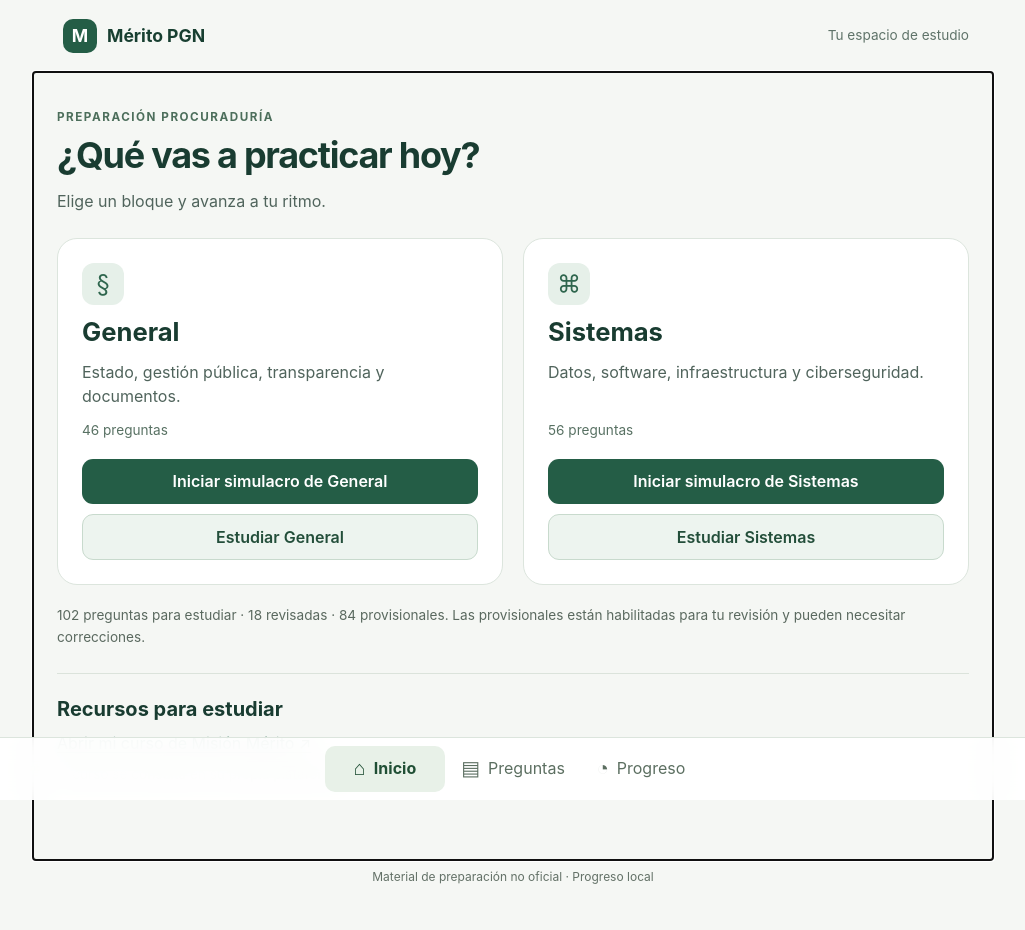
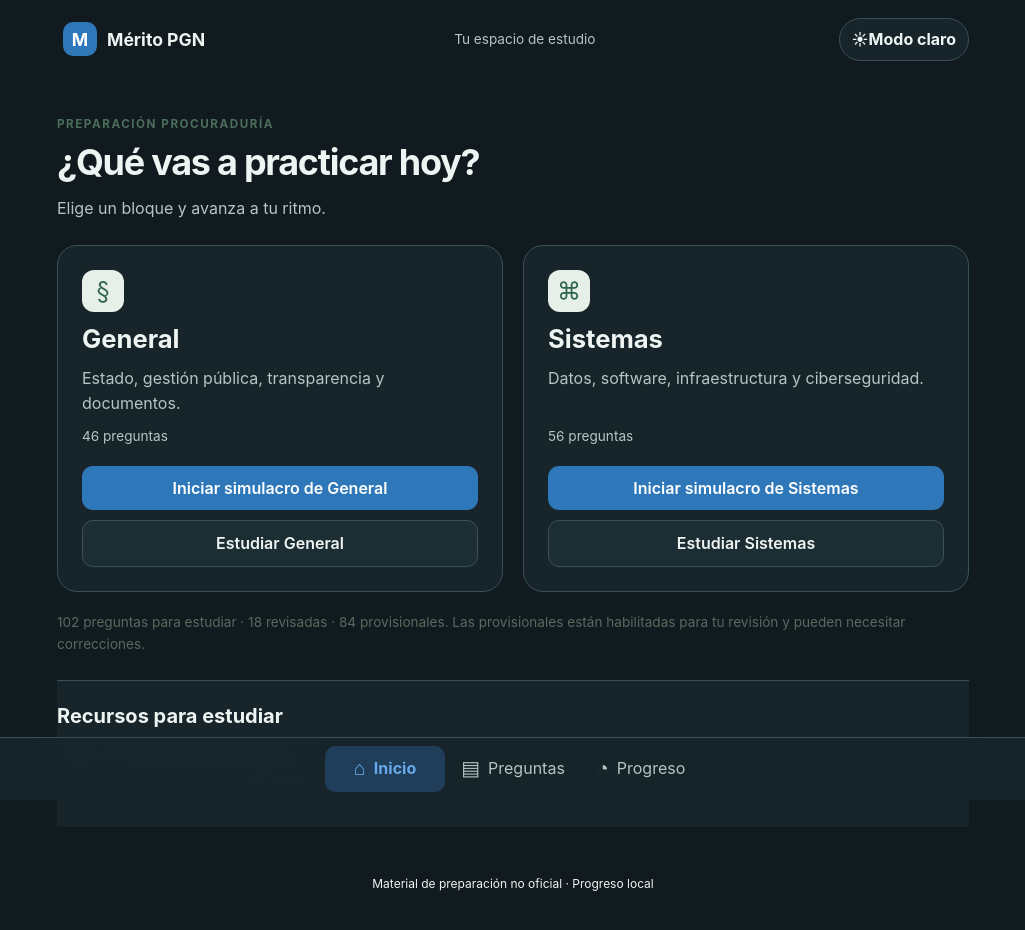
Before and after one commit to edwinscb/merito-pgn-app, a React (Vite) app: page / in a window 1280 px wide. Shown: the top 930 px of the page, without its empty margins (127-1152 px from the left). Built offline with nearby package versions, Linux system fonts and the light colour scheme; the HTML template or start-up script is replaced by a standard one.

Commit message:
feat: add dark theme and semantic response colors

```diff
--- a/index.html
+++ b/index.html
@@ -3,7 +3,7 @@
   <head>
     <meta charset="UTF-8" />
     <meta name="viewport" content="width=device-width, initial-scale=1.0" />
-    <meta name="theme-color" content="#132a23" />
+    <meta name="theme-color" content="#101a1f" />
     <meta
       name="description"
       content="Aplicativo personal de preparación para el Concurso PGN 2026."
--- a/src/App.tsx
+++ b/src/App.tsx
@@ -23,6 +23,16 @@ import {
   saveLearning,
 } from './domain/progress/learning-store'
 import './styles.css'
+
+type Theme = 'dark' | 'light'
+const THEME_KEY = 'merito-pgn-theme:v1'
+const readTheme = (): Theme => {
+  try {
+    return localStorage.getItem(THEME_KEY) === 'light' ? 'light' : 'dark'
+  } catch {
+    return 'dark'
+  }
+}
 
 const clock = (seconds: number) =>
   `${Math.floor(seconds / 60)}:${String(seconds % 60).padStart(2, '0')}`
@@ -230,6 +240,7 @@ function StudyQuestion({
 }
 
 export default function App() {
+  const [theme, setTheme] = useState<Theme>(readTheme)
   const mainRef = useRef<HTMLElement>(null)
   const [bank, setBank] = useState<StudyBank | null>(null)
   const [progress, setProgress] = useState<LearningProgress>(emptyProgress)
@@ -251,6 +262,17 @@ export default function App() {
   const [now, setNow] = useState(Date.now())
   const [confirmFinish, setConfirmFinish] = useState(false)
   const lastVisit = useRef(Date.now())
+  useEffect(() => {
+    document.documentElement.dataset.theme = theme
+    document
+      .querySelector('meta[name="theme-color"]')
+      ?.setAttribute('content', theme === 'dark' ? '#101a1f' : '#f5f8fb')
+    try {
+      localStorage.setItem(THEME_KEY, theme)
+    } catch {
+      /* preferencia no disponible */
+    }
+  }, [theme])
   useEffect(() => {
     mainRef.current?.focus({ preventScroll: true })
     window.scrollTo(0, 0)
@@ -405,7 +427,7 @@ export default function App() {
     progress.attempts.filter((a) => a.correct).length +
     completed.reduce((n, s) => n + scoreSession(s).correct, 0)
   return (
-    <div className="app">
+    <div className="app" data-theme={theme}>
       <a href="#contenido" className="skip-link">
         Saltar al contenido
       </a>
@@ -414,6 +436,17 @@ export default function App() {
           <span className="brand-icon">M</span>Mérito PGN
         </button>
         <span className="header-note">Tu espacio de estudio</span>
+        <button
+          className="theme-toggle"
+          type="button"
+          aria-label={
+            theme === 'dark' ? 'Cambiar a modo claro' : 'Cambiar a modo oscuro'
+          }
+          onClick={() => setTheme(theme === 'dark' ? 'light' : 'dark')}
+        >
+          <span aria-hidden="true">{theme === 'dark' ? '☀' : '☾'}</span>
+          {theme === 'dark' ? 'Modo claro' : 'Modo oscuro'}
+        </button>
       </header>
       <main id="contenido" ref={mainRef} tabIndex={-1}>
         <div aria-live="polite">
--- a/src/styles.css
+++ b/src/styles.css
@@ -639,6 +639,251 @@ progress {
 .skip-link:focus {
   top: 12px;
 }
+
+/* Tema semántico: el azul representa interacción; el verde, únicamente acierto. */
+:root {
+  --bg: #101a1f;
+  --surface: #17252b;
+  --surface-raised: #1d2d34;
+  --text: #edf4f2;
+  --muted: #b5c5c2;
+  --border: #39505a;
+  --action: #65a9e8;
+  --action-strong: #2e78b9;
+  --action-soft: #203d59;
+  --success: #76c995;
+  --success-soft: #1d4934;
+  --danger: #ff9b91;
+  --danger-soft: #542a2a;
+  --warning: #f4c66e;
+  --warning-soft: #4d3b1d;
+  --focus: #f4bd55;
+  color: var(--text);
+  background: var(--bg);
+}
+:root[data-theme='light'] {
+  --bg: #f5f8fb;
+  --surface: #ffffff;
+  --surface-raised: #eef4f8;
+  --text: #172c3b;
+  --muted: #506575;
+  --border: #c8d5de;
+  --action: #1769aa;
+  --action-strong: #0f4f83;
+  --action-soft: #e1effb;
+  --success: #257a4b;
+  --success-soft: #e1f2e8;
+  --danger: #a93636;
+  --danger-soft: #fde8e8;
+  --warning: #8b5a00;
+  --warning-soft: #fff2cf;
+  --focus: #9a5b00;
+}
+html,
+body,
+.app {
+  background: var(--bg);
+  color: var(--text);
+}
+body {
+  transition:
+    background-color 0.2s ease,
+    color 0.2s ease;
+}
+main:focus {
+  outline: none;
+}
+p,
+.header-note,
+.count,
+.block-card p,
+.resource p,
+.report small {
+  color: var(--muted);
+}
+.app-header,
+main,
+footer {
+  color: var(--text);
+}
+.brand {
+  color: var(--text);
+}
+.brand-icon {
+  background: var(--action-strong);
+}
+.theme-toggle {
+  border: 1px solid var(--border);
+  background: var(--surface);
+  color: var(--text);
+  border-radius: 999px;
+  padding: 8px 12px;
+  min-height: 42px;
+  font-weight: 650;
+}
+.theme-toggle:hover {
+  background: var(--surface-raised);
+}
+button:focus-visible,
+a:focus-visible,
+input:focus-visible,
+select:focus-visible,
+summary:focus-visible,
+textarea:focus-visible {
+  outline-color: var(--focus);
+}
+a,
+.text-button {
+  color: var(--action);
+}
+.block-card,
+.panel,
+.question-card,
+.resource,
+.result-item,
+.resume,
+.notice {
+  background: var(--surface);
+  color: var(--text);
+  border-color: var(--border);
+}
+.block-card h2,
+.resource h2,
+.question-title,
+.page-heading h1,
+.setup h1,
+.stats strong,
+.history-row strong {
+  color: var(--text);
+}
+.primary {
+  background: var(--action-strong);
+  color: #fff;
+}
+.primary:hover {
+  background: var(--action);
+}
+.secondary,
+.chip {
+  background: var(--surface-raised);
+  color: var(--text);
+  border-color: var(--border);
+}
+.secondary:hover,
+.chip:hover {
+  border-color: var(--action);
+}
+.chip[aria-pressed='true'],
+.answered {
+  background: var(--action-soft);
+  border-color: var(--action);
+  color: var(--text);
+}
+.segmented {
+  background: var(--surface-raised);
+}
+.segmented button {
+  color: var(--muted);
+}
+.segmented button[aria-pressed='true'] {
+  background: var(--action);
+  color: #fff;
+}
+input,
+select,
+textarea {
+  background: var(--surface);
+  color: var(--text);
+  border-color: var(--border);
+}
+.navigation {
+  background: color-mix(in srgb, var(--surface) 94%, transparent);
+  border-color: var(--border);
+}
+.navigation button,
+.navigation button[aria-current='page'] {
+  color: var(--muted);
+}
+.navigation button[aria-current='page'] {
+  background: var(--action-soft);
+  color: var(--action);
+}
+.badge.reviewed {
+  background: var(--success-soft);
+  color: var(--success);
+}
+.badge.provisional {
+  background: var(--warning-soft);
+  color: var(--warning);
+}
+.option {
+  background: var(--surface-raised);
+  color: var(--text);
+  border-color: var(--border);
+}
+.option:hover {
+  border-color: var(--action);
+}
+.option.selected {
+  background: var(--action-soft);
+  border-color: var(--action);
+  color: var(--text);
+}
+.option.correct {
+  background: var(--success-soft);
+  border-color: var(--success);
+  color: var(--text);
+}
+.option-letter {
+  background: color-mix(in srgb, var(--surface) 75%, var(--border));
+  color: var(--text);
+}
+.explanation {
+  background: var(--surface-raised);
+  border-color: var(--border);
+  color: var(--text);
+}
+.explanation h3,
+.explanation p,
+.explanation li,
+.topic-results,
+.result-item summary {
+  color: var(--text);
+}
+.notice {
+  background: var(--warning-soft);
+  color: var(--text);
+}
+.notice.error {
+  background: var(--danger-soft);
+  color: var(--danger);
+}
+.stats > div,
+.history-row {
+  background: var(--surface);
+  border-color: var(--border);
+  color: var(--text);
+}
+.history-row small {
+  color: var(--muted);
+}
+.loading,
+.empty {
+  color: var(--muted);
+}
+@media (max-width: 520px) {
+  .app-header {
+    flex-wrap: wrap;
+    gap: 10px;
+  }
+  .header-note {
+    order: 3;
+    width: 100%;
+  }
+  .theme-toggle {
+    margin-left: auto;
+  }
+}
 @media (max-width: 600px) {
   main,
   .app-header,
--- a/vite.config.ts
+++ b/vite.config.ts
@@ -12,8 +12,8 @@ export default defineConfig({
         name: 'Mérito PGN',
         short_name: 'Mérito PGN',
         description: 'Preparación personal para el Concurso PGN 2026',
-        theme_color: '#245d46',
-        background_color: '#f5f8f5',
+        theme_color: '#101a1f',
+        background_color: '#101a1f',
         display: 'standalone',
         start_url: '/',
         icons: [
```
Also changed, not shown: 3 other files (tests, documents, lock files or other folders).
